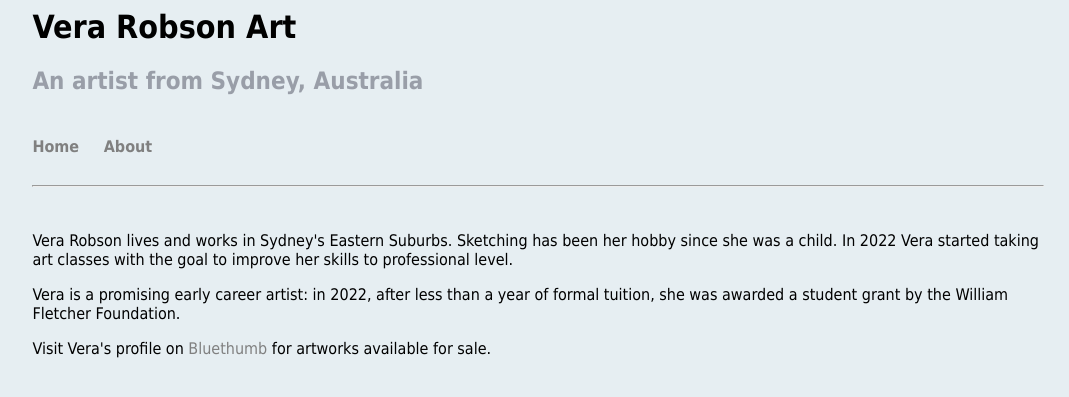
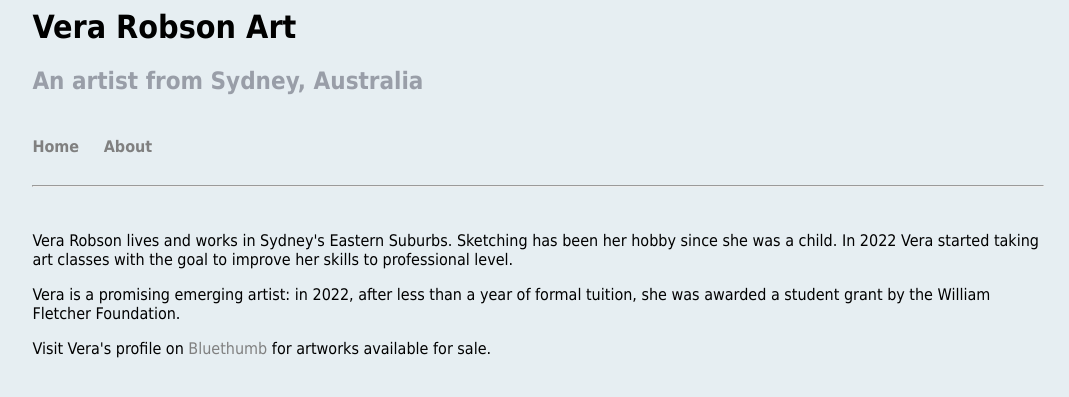
Before and after one commit to verarobsonart/verarobsonart.github.io, a Jekyll site: the page built from about.md, in a window 1280 px wide. Shown: the top 397 px of the page, without its empty margins (102-1171 px from the left). Built offline with Jekyll 4.4.1, drawn with Linux system fonts in a browser that asks for light colours.

Commit message:
Update about.md

```diff
--- a/about.md
+++ b/about.md
@@ -3,6 +3,6 @@ layout: default
 ---
 <p>Vera Robson lives and works in Sydney's Eastern Suburbs. Sketching has been her hobby since she was a child. In 2022 Vera started taking art classes with the goal to improve her skills to professional level.</p>
 
-<p>Vera is a promising early career artist: in 2022, after less than a year of formal tuition, she was awarded a student grant by the William Fletcher Foundation.</p>
+<p>Vera is a promising emerging artist: in 2022, after less than a year of formal tuition, she was awarded a student grant by the William Fletcher Foundation.</p>
 
 <p>Visit Vera's profile on <a href="https://bluethumb.com.au/vera-robson">Bluethumb</a> for artworks available for sale.</p>
```
